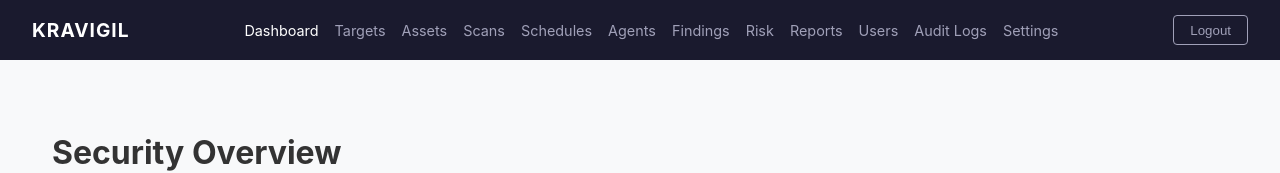
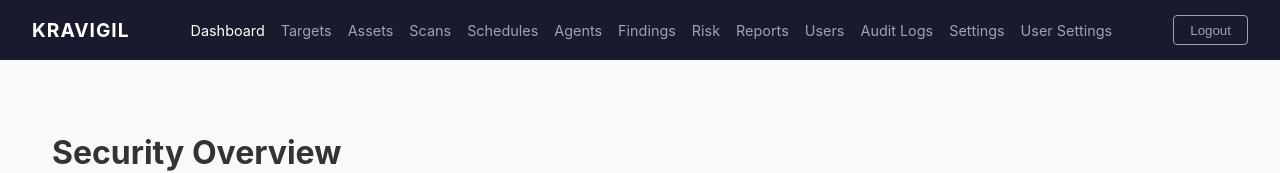
Before and after one commit to mohamedelghazali/KRAVIGIL, a Vue app in the folder frontend/: page / in a window 1280 px wide. Shown: the top 173 px of the page. Built offline with nearby package versions, Linux system fonts and the light colour scheme; no server answers; sample sign-in values are in the browser's storage.

Commit message:
Add user settings navigation link

```diff
--- a/frontend/src/App.vue
+++ b/frontend/src/App.vue
@@ -15,6 +15,7 @@
         <router-link to="/users">Users</router-link>
         <router-link to="/audit-logs">Audit Logs</router-link>
         <router-link to="/settings">Settings</router-link>
+        <router-link to="/user-settings">User Settings</router-link>
       </div>
       <button @click="handleLogout" class="logout-btn">Logout</button>
     </nav>
```
